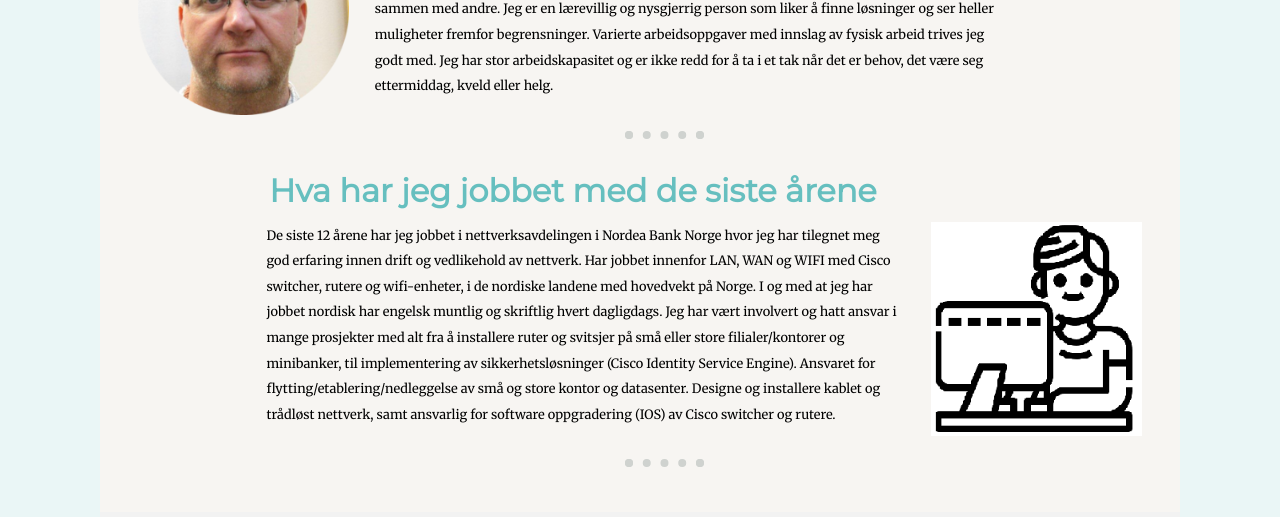
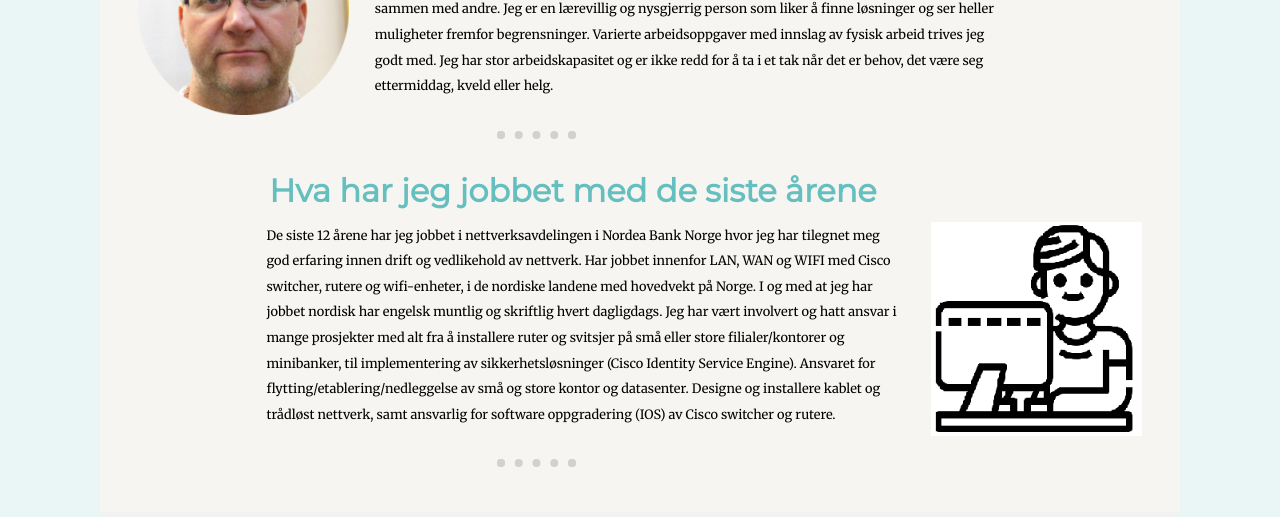
Before and after one commit to jefugl/mobile, a plain HTML site: page index.html in a window 1280 px wide. Shown: the part 820-1337 px from the top of the page. Drawn offline with Linux system fonts and the light colour scheme.

Commit message:
Update styles.css

```diff
--- a/styles.css
+++ b/styles.css
@@ -30,7 +30,7 @@ hr {
   border: dotted #CFD2CF 0.7vw;
   border-bottom: none;
   width: 6%;
-  margin: 2.5vw auto 2.5vw 40vw;
+  margin: 2.5vw auto 2.5vw 30vw;
 }
 
 embed {
```
